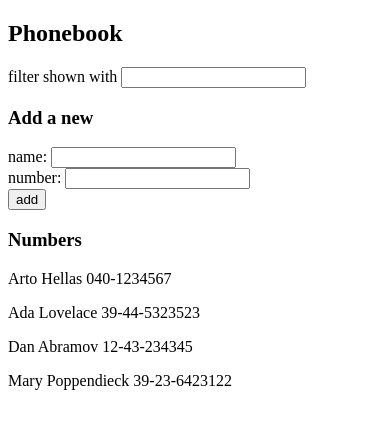
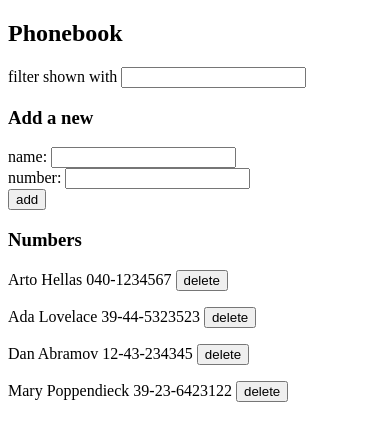
Before and after one commit to AlexiVion/full-stack-open, a React (Vite) app in the folder part2/phonebook/: page / in a window 390 px wide. Shown: the top 440 px of the page. Built offline with nearby package versions, Linux system fonts and the light colour scheme; data requests are answered from the project's data file.

Commit message:
part2: exercise 2.14 the phonebook step9

```diff
--- a/part2/phonebook/src/App.jsx
+++ b/part2/phonebook/src/App.jsx
@@ -36,6 +36,16 @@ const App = () => {
       })
   }
 
+  const deletePerson = (id, name) => {
+    if (window.confirm(`Delete ${name} ?`)) {
+      personService
+        .remove(id)
+        .then(() => {
+          setPersons(persons.filter(p => p.id !== id))
+        })
+    }
+  }
+
   const personsToShow = filter === ''
     ? persons
     : persons.filter(person => person.name.toLowerCase().includes(filter.toLowerCase()))
@@ -55,7 +65,7 @@ const App = () => {
       />
 
       <h3>Numbers</h3>
-      <Persons persons={personsToShow} />
+      <Persons persons={personsToShow} deletePerson={deletePerson} />
     </div>
   )
 }
--- a/part2/phonebook/src/components/Persons.jsx
+++ b/part2/phonebook/src/components/Persons.jsx
@@ -1,7 +1,10 @@
-const Persons = ({ persons }) => (
+const Persons = ({ persons, deletePerson }) => (
   <div>
     {persons.map(person => (
-      <p key={person.name}>{person.name} {person.number}</p>
+      <p key={person.id || person.name}>
+        {person.name} {person.number} {' '}
+        <button onClick={() => deletePerson(person.id, person.name)}>delete</button>
+      </p>
     ))}
   </div>
 )
```
